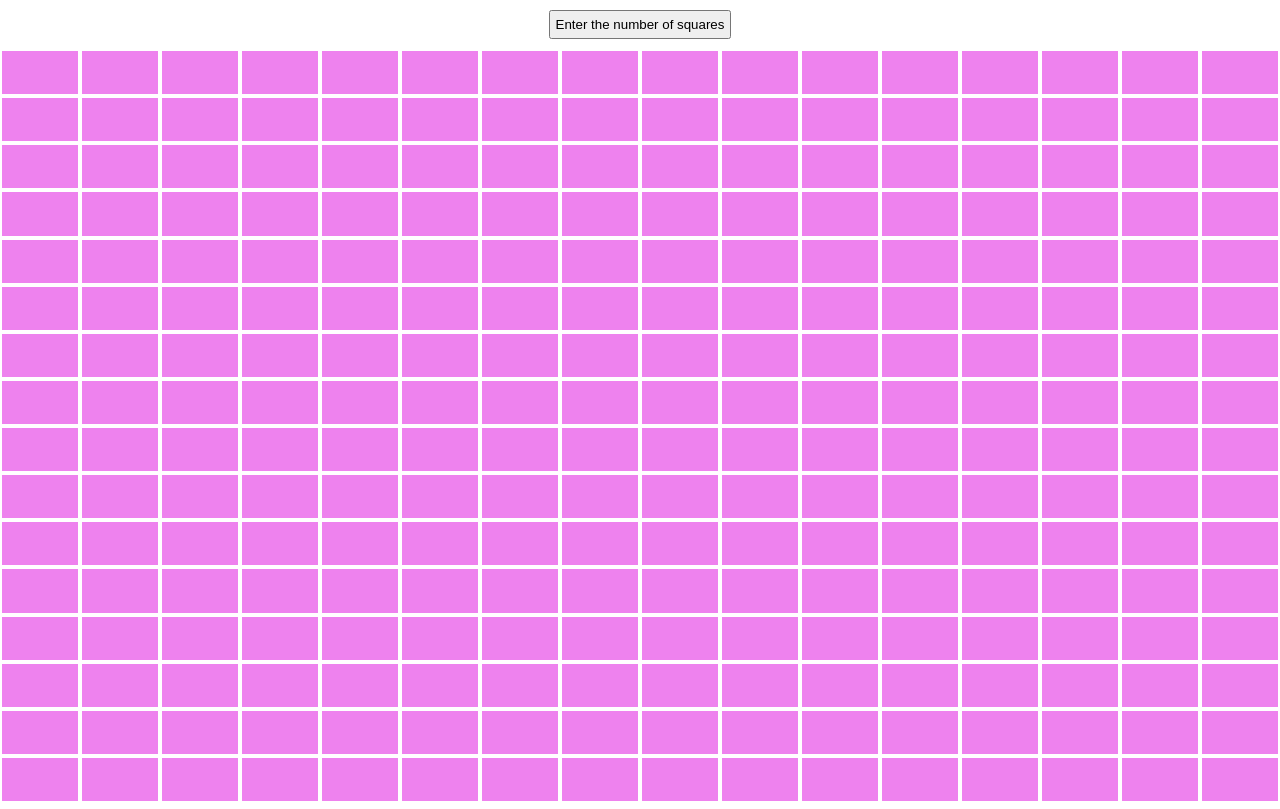
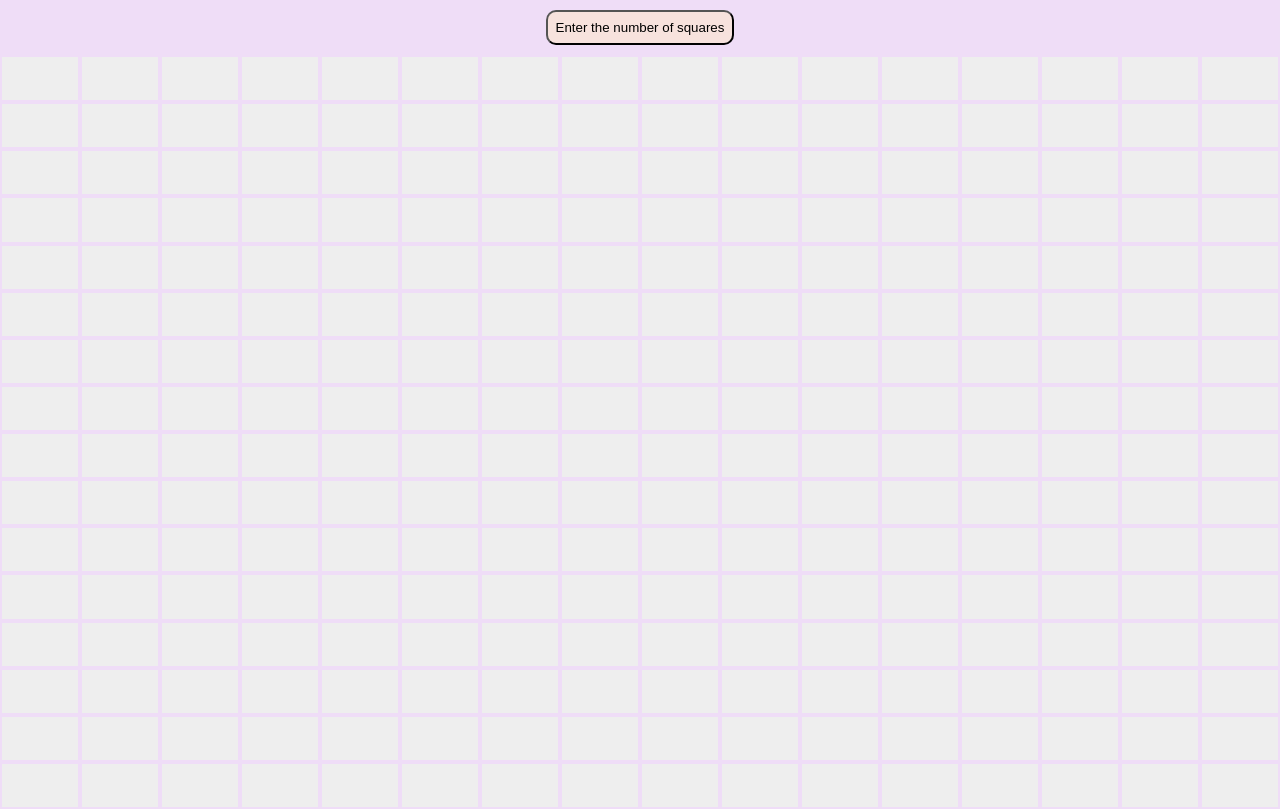
Before and after one commit to MBanerjea/etch-a-sketch, a plain HTML site: page eas.html in a window 1280 px wide. Drawn offline with Linux system fonts and the light colour scheme.

Commit message:
fixes color, button border and everything else

```diff
--- a/eas.css
+++ b/eas.css
@@ -9,4 +9,5 @@ body {
   flex-direction: column;
   margin: 0px;
   justify-content: center;
+  background-color: #efddf7;
 }
--- a/eas.js
+++ b/eas.js
@@ -10,7 +10,7 @@ button.textContent = "Enter the number of squares";
 
 button.addEventListener('click', reDraw);
 
-button.setAttribute('style', 'margin: 10px auto; padding: 5px;');
+button.setAttribute('style', 'margin: 10px auto; padding: 8px; border-radius: 10px; background-color: #f7e2dd;');
 
 
 let boxes = 16;
@@ -35,7 +35,7 @@ function drawGrid(grid, attHeight, attWidth) {
     let divs = mainContainer.appendChild(document.createElement('div'));
     divs.classList.add('group256');
     divs.setAttribute('id', `n:${i}`);
-    divs.setAttribute('style', 'margin: 2px; background-color:violet;')
+    divs.setAttribute('style', 'margin: 2px; background-color:#eeeeee;')
     divs.style.height = `${attHeight}px`;
     divs.style.width = `${attWidth}px`
   };
```
